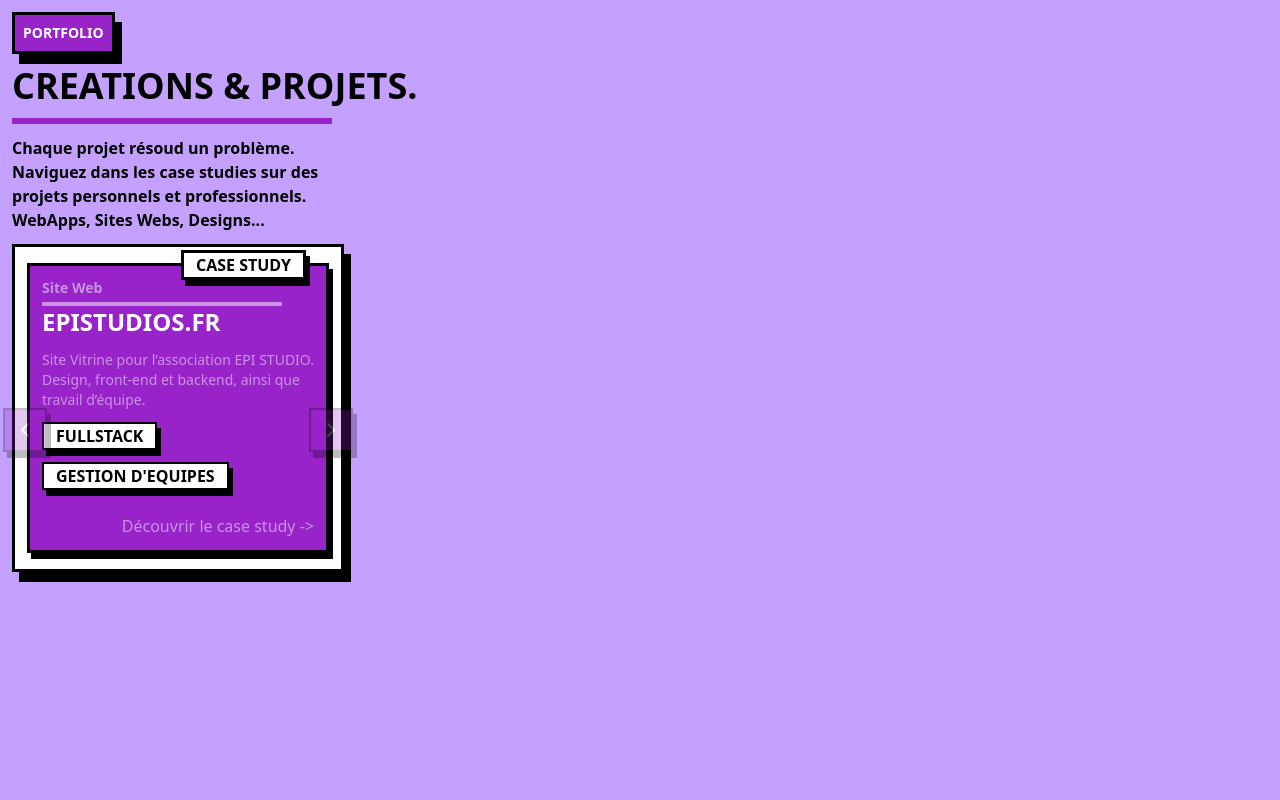
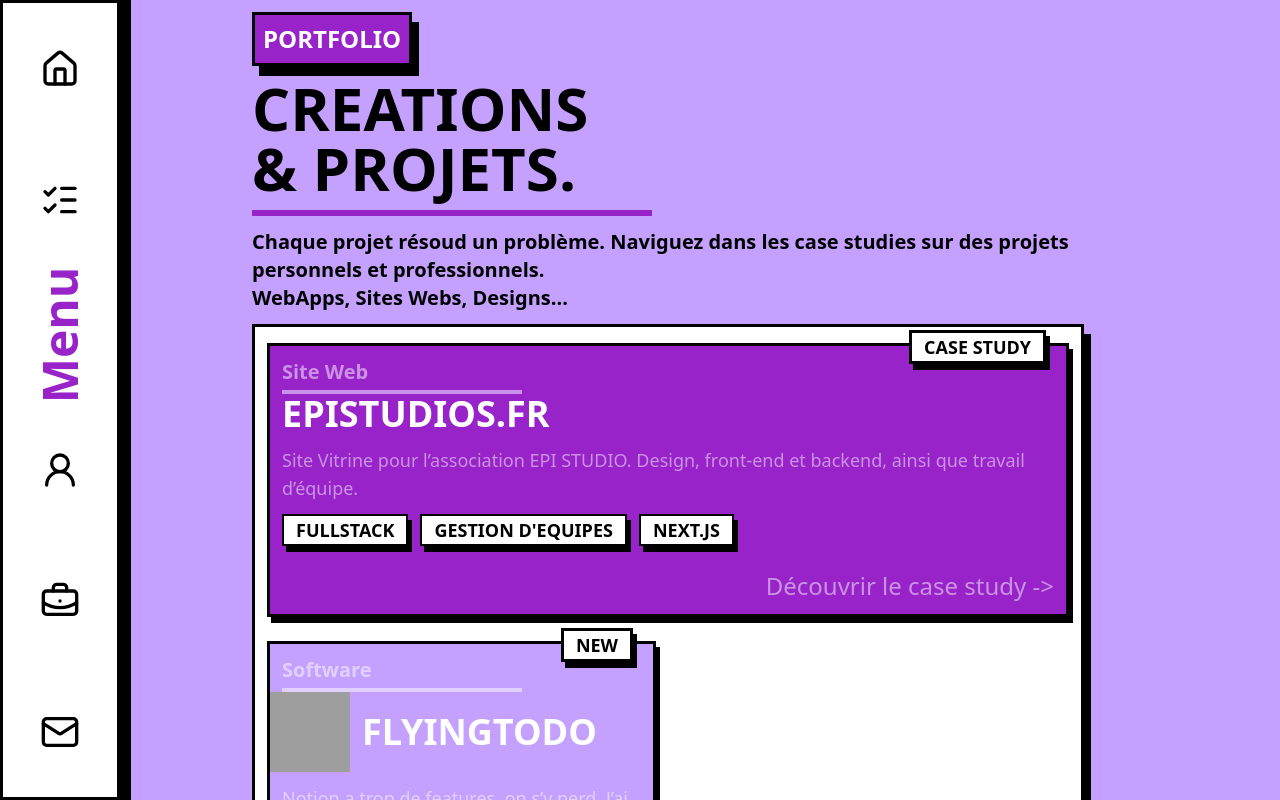
Before and after one commit to FlyingCow31/portfolio, a Next.js app: page /portfolio in a window 1280 px wide. Shown: the top 800 px of the page. Built offline with nearby package versions, Linux system fonts and the light colour scheme; grey boxes are pictures that could not be loaded.

Commit message:
Responsive(portfolio)

```diff
--- a/app/components/Contactbtn.tsx
+++ b/app/components/Contactbtn.tsx
@@ -12,10 +12,10 @@
     return(
         <>
             <Link href={href} target={"_blank"}>
-                <div className={"w-80 border-2 shadow-small bg-white flex flex-row gap-1 p-3 items-center"}>
-                    <Image src={icon} alt="icon" width={40} height={40} />
-                    <p className={" flex-1 text-main text-left ml-1 font-bold text-l w-auto h-auto"}>{text}</p>
-                    <MousePointerClick color="#000000" height={32} width={32} className={"opacity-25"}/>
+                <div className={"w-80 border-2 shadow-small bg-white flex flex-row gap-1 p-3 items-center md:w-[50%]"}>
+                    <Image src={icon} alt="icon" width={40} height={40} className="w-10 h-10 md:w-18 md:h-18"/>
+                    <p className={" flex-1 text-main text-left ml-1 font-bold text-l w-auto h-auto md:text-3xl"}>{text}</p>
+                    <MousePointerClick color="#000000" height={32} width={32} className="opacity-25 w-10 h-10 md:w-14 md:h-14"/>
                 </div>
             </Link>
         </>
--- a/app/components/ProjectDiv.tsx
+++ b/app/components/ProjectDiv.tsx
@@ -16,28 +16,28 @@
 
 export default function ProjectDiv({studyCase, icone, type, title, description, tags, upTag, cta}: ProjectDivProps) {
     return (
-        <div className={`relative ${studyCase ? "bg-main" : "bg-bg"} border-3 shadow-small`}>
-            <p className={"font-bold opacity-50 text-white ml-3 mt-3 text-sm"}>{type}</p>
+        <div className={`relative ${studyCase ? "bg-main col-span-2" : "bg-bg"} border-3 shadow-small`}>
+            <p className={"font-bold opacity-50 text-white ml-3 mt-3 text-sm md:text-xl"}>{type}</p>
             <hr className={"border-2 border-white w-60 mt-1 opacity-50 ml-3"}/>
             <div className={"flex items-center"}>
                 {icone}
-                <p className={"ml-3 font-extrabold text-2xl text-white"}>{title}</p>
+                <p className={"ml-3 font-extrabold text-2xl text-white md:text-4xl"}>{title}</p>
             </div>
 
-            <p className={"ml-3 mt-3 text-white opacity-50 text-sm"}>{description}</p>
+            <p className={"ml-3 mt-3 text-white opacity-50 text-sm md:text-lg"}>{description}</p>
 
             <div className={"flex flex-wrap ml-3 gap-3 pt-3"}>
                 {tags.map((tag) => {
                     return (
                         <div key={tag} className={"border-2 shadow-small bg-white w-fit py-[0.5] px-3"}>
-                            <p className={"font-extrabold"}>{tag}</p>
+                            <p className={"font-extrabold md:text-lg"}>{tag}</p>
                         </div>
                     )
                 })}
             </div>
 
-            <div className={"font-extrabold absolute -top-4 right-5 bg-white border-3 shadow-small w-fit px-3"}><p>{upTag}</p></div>
-            <p className={"text-white opacity-50 text-right mr-3 mt-6 pb-3"}>{cta}</p>
+            <div className={"font-extrabold absolute -top-4 right-5 bg-white border-3 shadow-small w-fit px-3 "}><p className={"md:text-lg"}>{upTag}</p></div>
+            <p className={"text-white opacity-50 text-right mr-3 mt-6 pb-3 md:text-2xl"}>{cta}</p>
         </div>
     )
 
--- a/app/contact/page.tsx
+++ b/app/contact/page.tsx
@@ -1,25 +1,27 @@
 import MobileNav from "@/app/components/MobileNav";
 import Contactbtn from "@/app/components/Contactbtn";
+import PcNav from "@/app/components/PcNav";
 
 export default function contact() {
     return (
         <main className="bg-bg min-h-screen">
+            <PcNav/>
             <MobileNav/>
-            <div className={"flex flex-col ml-6 gap-2"}>
-                <div className={"shadow-small border-3 bg-main w-fit py-2 px-4 mt-6"}>
+            <div className={"flex flex-col ml-6 gap-2 md:ml-60"}>
+                <div className={"shadow-small border-3 bg-main w-fit py-2 px-4 mt-6 md:text-2xl"}>
                     <p className={"text-center text-white font-bold"}>CONTACT</p>
                 </div>
-                <p className={"text-5xl font-extrabold mt-3"}>
-                    AVANCONS
+                <p className={"text-5xl font-extrabold mt-3 md:text-6xl"}>
+                    AVANCONS <br/>
                     ENSEMBLE.
                 </p>
-                <hr className={"w-70 mt-3 border-main border-2"}/>
+                <hr className={"w-70 mt-3 border-main border-2 md:w-100"}/>
 
-                <p className={"text-2xl font-semibold"}>
+                <p className={"text-2xl font-semibold md:text-4xl"}>
                     Software, Design, Site Web, Gestion de projets et d&#39;équipes, ou tout autre
                     projets qui vous anime, <span className={"bg-main text-white p-1 border-black border leading-loose"}>Contactez-moi</span> !
                 </p>
-                <div className={"flex flex-col gap-4 mt-5"}>
+                <div className={"flex flex-col gap-4 mt-5 "}>
                     <Contactbtn icon={"/mail.svg"} href={"mailto:contact@gaeltournier.dev"} text={"contact@gaeltournier.dev"}/>
                     <Contactbtn icon={"/githubicon.svg"} href={"https://github.com/FlyingCow31"} text={"Gaël Tournier"}/>
                     <Contactbtn icon={"/linkedinincon.svg"} href={"https://www.linkedin.com/in/gael-tournier32/?locale=fr"} text={"Gaël Tournier"}/>
--- /dev/null
+++ b/app/hooks/useIsDesktop.ts
@@ -0,0 +1,16 @@
+import { useState, useEffect } from 'react';
+
+export const useIsDesktop = () => {
+    const [isDesktop, setIsDesktop] = useState(false);
+
+    useEffect(() => {
+        const mediaQuery = window.matchMedia("(min-width: 768px)");
+        setIsDesktop(mediaQuery.matches);
+
+        const handleChange = (e: MediaQueryListEvent) => setIsDesktop(e.matches);
+        mediaQuery.addEventListener("change", handleChange);
+        return () => mediaQuery.removeEventListener("change", handleChange);
+    }, []);
+
+    return isDesktop;
+};
--- a/app/portfolio/page.tsx
+++ b/app/portfolio/page.tsx
@@ -5,6 +5,8 @@
 
 import {useState} from "react";
 import {ChevronLeft, ChevronRight} from "lucide-react";
+import { useIsDesktop } from "@/app/hooks/useIsDesktop";
+import PcNav from "@/app/components/PcNav";
 
 const projects = [
     {
@@ -16,13 +18,13 @@
             "EPI STUDIO. Design, front-end\n" +
             "et backend, ainsi que travail\n" +
             "d’équipe.",
-        tags: ["FULLSTACK", "GESTION D'EQUIPES"],
+        tags: ["FULLSTACK", "GESTION D'EQUIPES", "NEXT.JS"],
         upTag: "CASE STUDY",
         cta: "Découvrir le case study ->"
     },
     {
         studyCase: false,
-        icone: <Image src={"/iconflyingtodovraie.ico"} alt={"iconeFlyingToDo"} height={64} width={64}/>,
+        icone: <Image src={"/iconflyingtodovraie.ico"} alt={"iconeFlyingToDo"} height={64} width={64} className={"md:w-20 md:h-20"}/>,
         type: "Software",
         title: "FLYINGTODO",
         description: "Notion a trop de features, on \n" +
@@ -39,7 +41,7 @@
 
 
 export default function Portfolio() {
-
+    const isDesktop = useIsDesktop();
     const [currentIndex, setCurrentIndex] = useState(0);
 
     const rightArrow = () => {
@@ -51,25 +53,26 @@
 
     return (
         <main className={"bg-bg min-h-screen no-scrollbar"}>
-            <div className={" flex flex-col items-center"}>
-                <p className={" self-start m-3 border-3 border-black shadow-big bg-main text-white text-sm font-bold p-2 w-fit"}>
+            <PcNav/>
+            <div className={" flex flex-col items-center md:ml-60 md:mb-20"}>
+                <p className={" self-start m-3 border-3 border-black shadow-big bg-main text-white text-sm font-bold p-2 w-fit md:text-2xl"}>
                     PORTFOLIO
                 </p>
 
-                <h1 className={"self-start ml-3 text-4xl font-extrabold"}>CREATIONS & PROJETS.</h1>
-                <hr className={"border-main border-3 w-80 self-start ml-3 mt-3"}/>
-                <p className={"ml-3 mt-3 font-semibold max-w-85 self-start"}>
+                <h1 className={"self-start ml-3 text-4xl font-extrabold md:text-6xl"}>CREATIONS <br/> & PROJETS.</h1>
+                <hr className={"border-main border-3 w-80 self-start ml-3 mt-3 md:w-100"}/>
+                <p className={"ml-3 mt-3 font-semibold w-85 self-start md:w-[80%] md:text-xl"}>
                     Chaque projet résoud un problème.
                     Naviguez dans les case studies sur des
                     projets personnels et professionnels.<br/>
                     WebApps, Sites Webs, Designs...
                 </p>
 
-                {/*Project container, when doing responsive transform into grid*/}
+                {/*TODO: Add a modal when clicking on project */}
 
-                <div className={"relative bg-white w-83 border-3 shadow-big py-4 px-3 flex flex-col gap-2 self-start mt-3 ml-3"}>
+                <div className={"relative bg-white w-83 border-3 shadow-big py-4 px-3 flex flex-col gap-2 self-start mt-3 ml-3 md: grid md:grid-cols-2 md:w-[80%] md:gap-6"}>
                     {projects.map((project, index) => {
-                        if (index !== currentIndex) return null;
+                        if (!isDesktop && index !== currentIndex) return null;
                         return (
                             <ProjectDiv
                                 key={index}
@@ -77,10 +80,10 @@
                             />
                         )
                     })}
-                    <button onClick={leftArrow} className="opacity-25 hover:opacity-100 absolute top-1/2 -left-3 z-10 bg-main p-2 border-2 border-black shadow-small text-white">
+                    <button onClick={leftArrow} className="opacity-25 hover:opacity-100 absolute top-1/2 -left-3 z-10 bg-main p-2 border-2 border-black shadow-small text-white md:hidden">
                         <ChevronLeft />
                     </button>
-                    <button onClick={rightArrow} className="opacity-25 hover:opacity-100 absolute top-1/2 -right-3 z-10 bg-main p-2 border-2 border-black shadow-small text-white">
+                    <button onClick={rightArrow} className="opacity-25 hover:opacity-100 absolute top-1/2 -right-3 z-10 bg-main p-2 border-2 border-black shadow-small text-white  md:hidden">
                         <ChevronRight />
                     </button>
                 </div>
```
Also changed, not shown: 1 other file (tests, documents, lock files or other folders).
